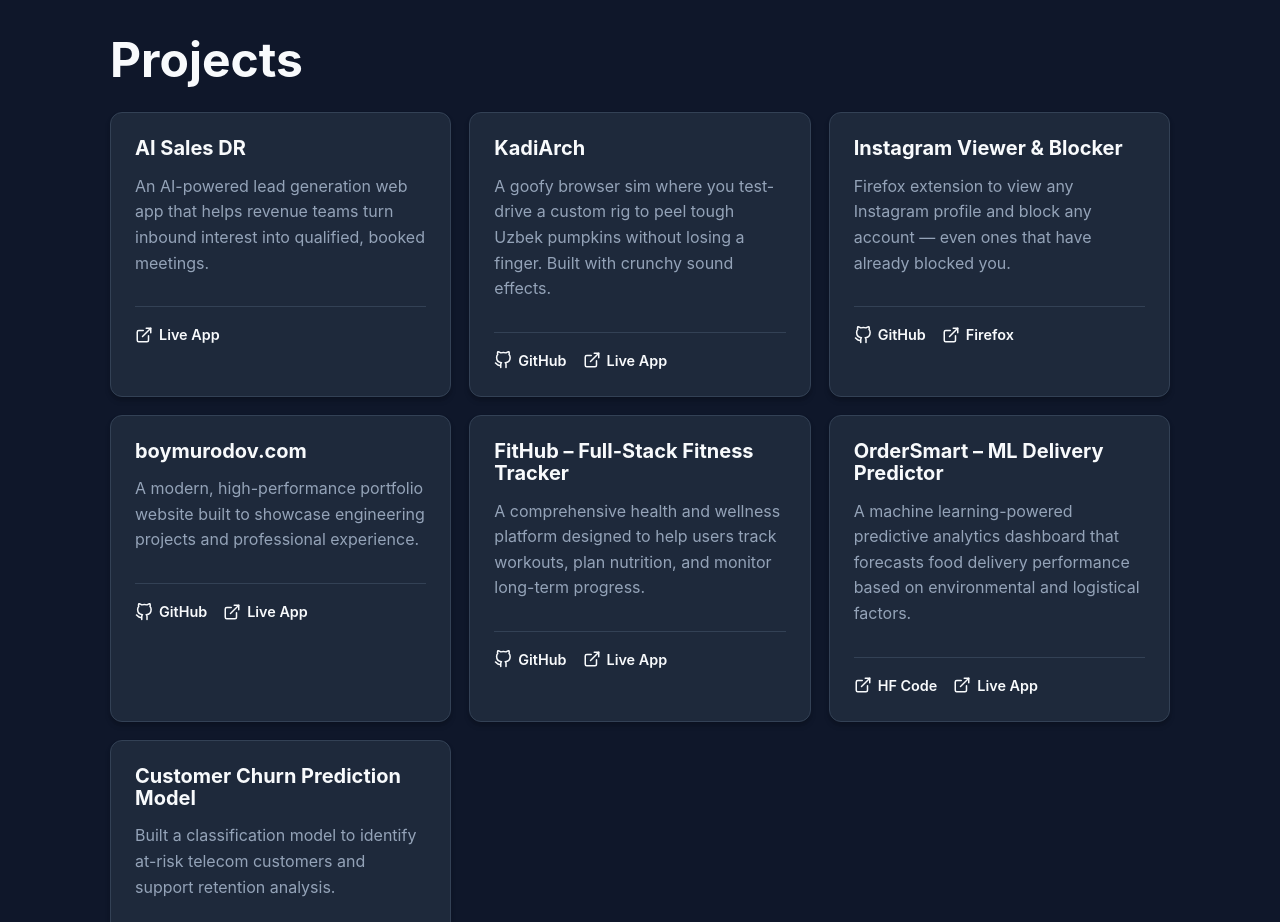
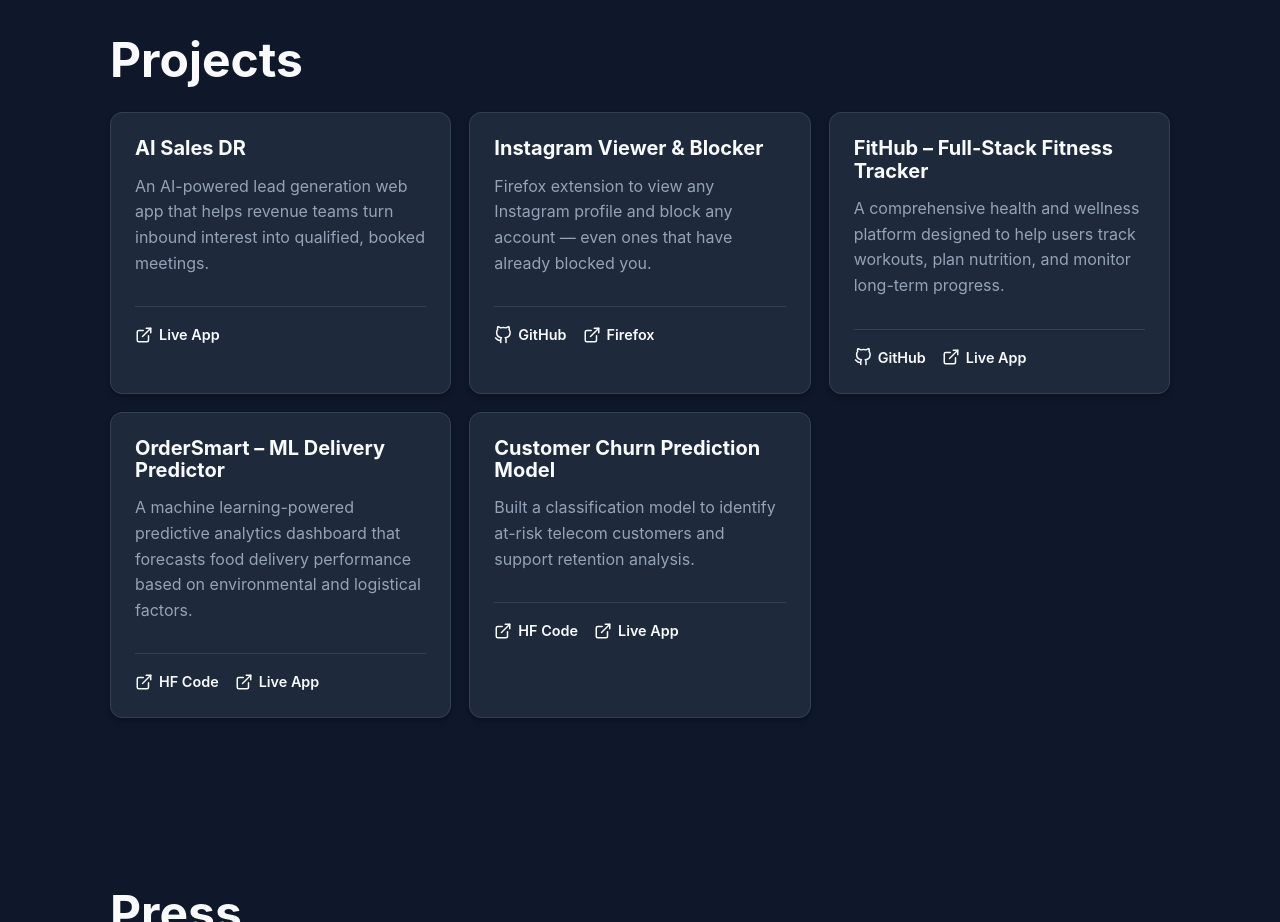
Before and after one commit to husanboymurodov/MyWebsite, a React (Vite) app: page / in a window 1280 px wide. Shown: the part 2840-3762 px from the top of the page. Built offline with nearby package versions, Linux system fonts and the light colour scheme.

Commit message:
Remove KadiArch and boymurodov.com from projects

```diff
--- a/src/components/Projects.tsx
+++ b/src/components/Projects.tsx
@@ -13,21 +13,6 @@
     ]
   },
   {
-    name: 'KadiArch',
-    description: 'A goofy browser sim where you test-drive a custom rig to peel tough Uzbek pumpkins without losing a finger. Built with crunchy sound effects.',
-    details: [
-      'Rendered an organic pumpkin silhouette using Catmull-Rom splines for natural, tapered contours.',
-      'Built a canvas-based peeling interaction with pointer tracking, particle-based peel ribbons, and pixel-sampled completion detection.',
-      'Synthesized realistic knife-cutting sound effects in real time with the Web Audio API — no audio files.',
-      'Containerized with Docker and deployed to Google Cloud Run.'
-    ],
-    tags: ['JavaScript', 'Canvas API', 'Web Audio API', 'Docker', 'Google Cloud Run'],
-    links: [
-      { url: 'https://github.com/husanboymurodov/kadi-peeler', label: 'GitHub' },
-      { url: 'https://kadi-peeler-745483922277.asia-southeast1.run.app', label: 'Live App' }
-    ]
-  },
-  {
     name: 'Instagram Viewer & Blocker',
     description: 'Firefox extension to view any Instagram profile and block any account — even ones that have already blocked you.',
     details: [],
@@ -35,21 +20,6 @@
     links: [
       { url: 'https://github.com/husanboymurodov/instagram-viewer-blocker', label: 'GitHub' },
       { url: 'https://addons.mozilla.org/addon/instagram-viewer-blocker/', label: 'Firefox' },
-    ]
-  },
-  {
-    name: 'boymurodov.com',
-    description: 'A modern, high-performance portfolio website built to showcase engineering projects and professional experience.',
-    details: [
-      'Developed a responsive, accessible frontend using React 19 and TypeScript.',
-      'Implemented a sleek dark theme with CSS variables and smooth interactive animations.',
-      'Configured containerized deployment using Docker and Google Cloud Run with automated CI/CD.',
-      'Optimized site for SEO and performance, achieving near-perfect scores on Lighthouse.'
-    ],
-    tags: ['React', 'TypeScript', 'Vite', 'Docker', 'Google Cloud Run', 'CSS'],
-    links: [
-      { url: 'https://github.com/husanboymurodov/MyWebsite', label: 'GitHub' },
-      { url: 'https://boymurodov.com', label: 'Live App' }
     ]
   },
   {
```
Also changed, not shown: 1 other file (tests, documents, lock files or other folders).
